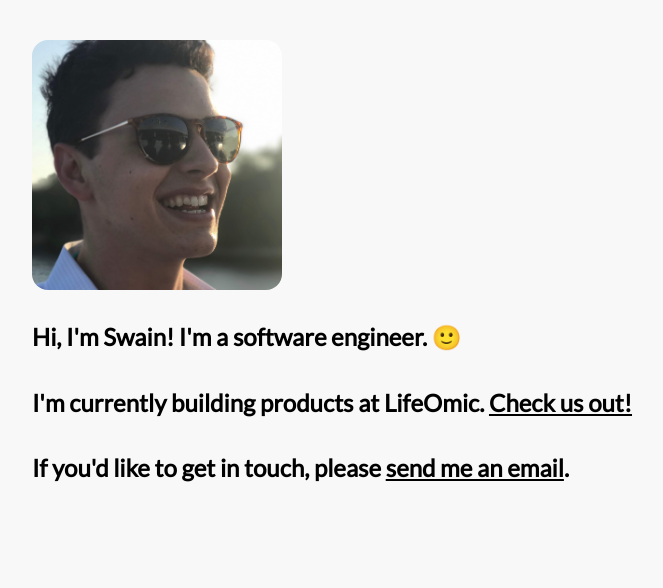
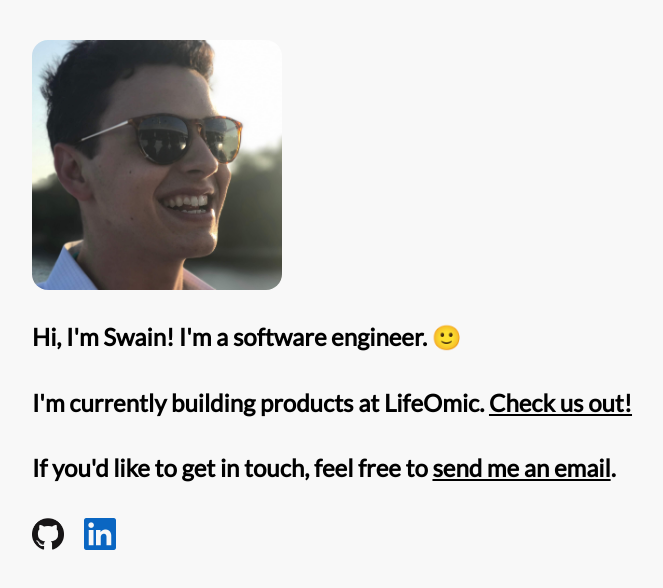
Before and after one commit to swain/swain.codes, a plain HTML site: page src/index.html in a window 1280 px wide. Shown: the whole page, without its empty margins (104-767 px from the left). Drawn offline with Linux system fonts and the light colour scheme.

Commit message:
add social icons

```diff
--- a/src/index.html
+++ b/src/index.html
@@ -43,6 +43,16 @@
         color: black;
       }
 
+      #social-row {
+        flex-direction: row;
+      }
+
+      #social-icon {
+        width: 32px;
+        height: 32px;
+        margin-right: 1em;
+      }
+
       /* Desktop Styles */
       @media (min-width: 600px) {
         body {
@@ -73,8 +83,20 @@
     <br />
     <br />
     <span
-      >If you'd like to get in touch, please
-      <a href="mailto:swain.molster@gmail.com"> send me an email</a>.
+      >If you'd like to get in touch, feel free to
+      <a href="mailto:swain.molster@gmail.com">send me an email</a>.
     </span>
+
+    <br />
+    <br />
+
+    <div id="social-row">
+      <a href="https://www.github.com/swain"
+        ><img id="social-icon" src="./img/github.png"
+      /></a>
+      <a href="https://www.linkedin.com/in/swain-molster/"
+        ><img id="social-icon" src="./img/linkedin.png"
+      /></a>
+    </div>
   </body>
 </html>
```
Also changed, not shown: src/img/github.png (added), src/img/linkedin.png (added).
